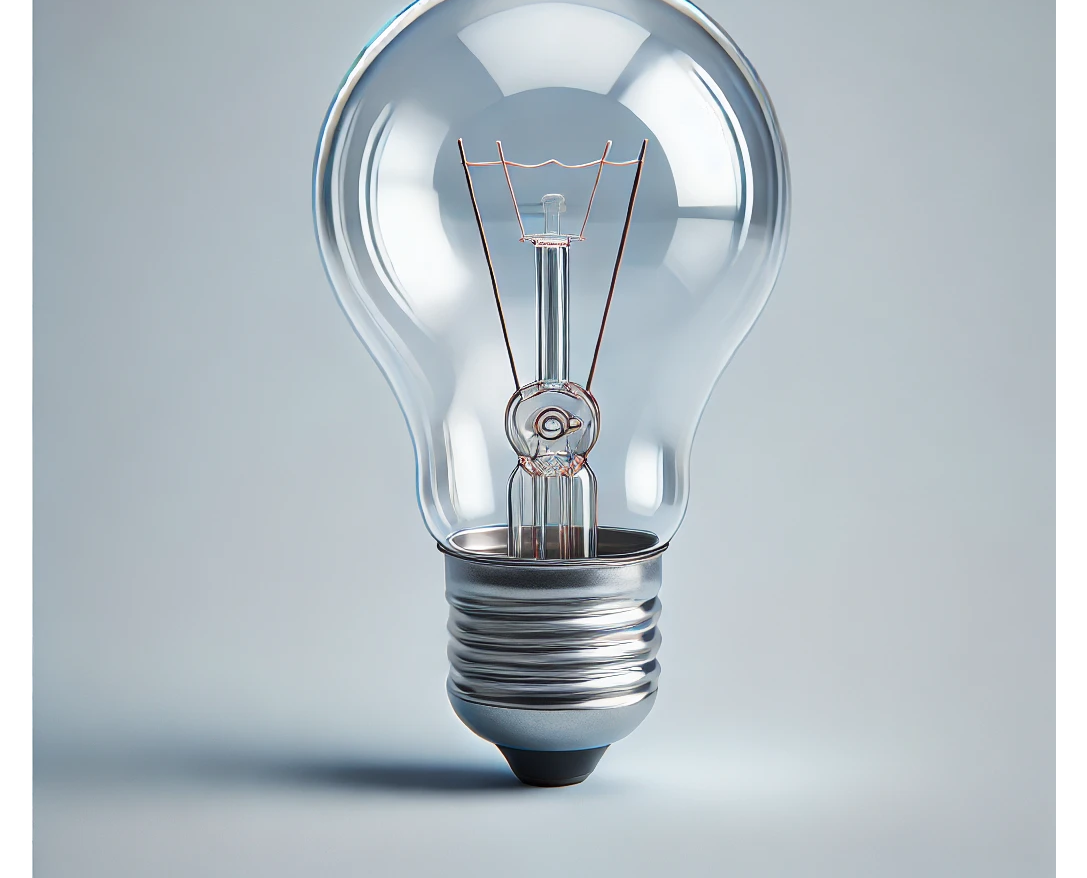
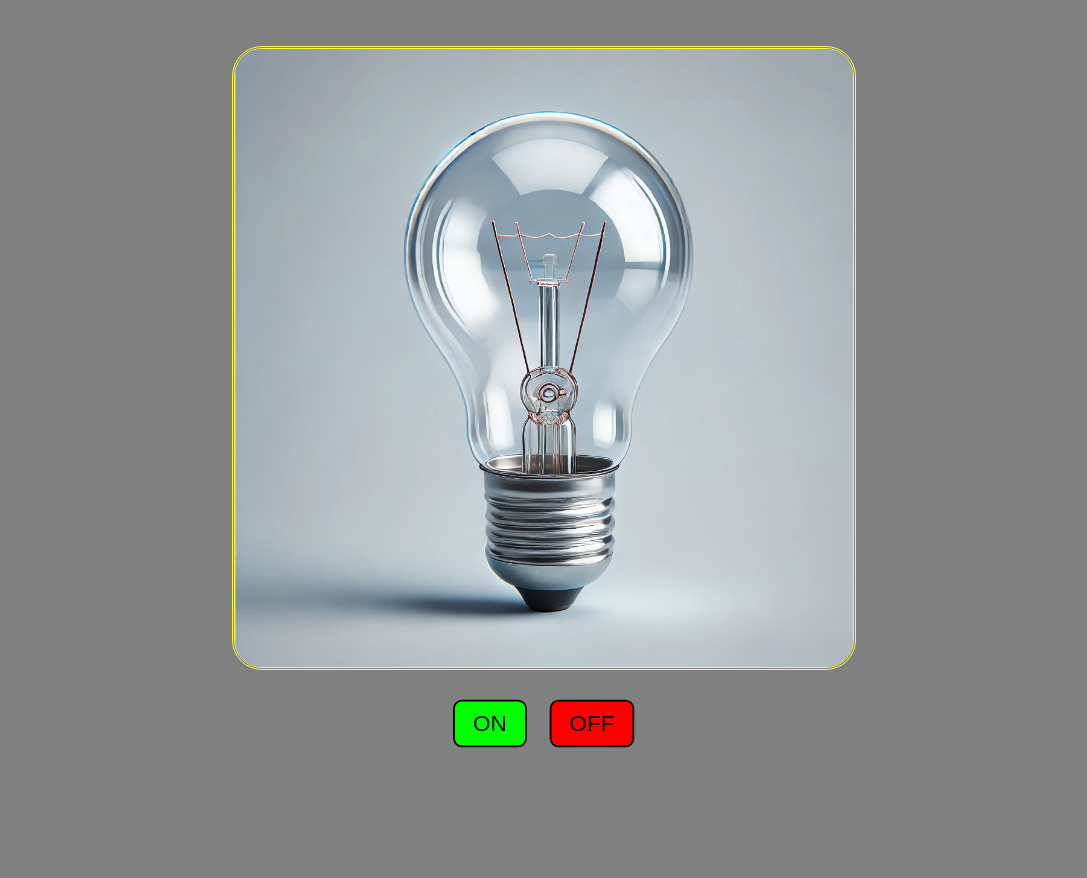
Before and after one commit to LucasFerreiraCode/Lamp-on-and-off-project, a plain HTML site: page index.html in a window 1280 px wide. Shown: the top 878 px of the page, without its empty margins (96-1183 px from the left). After the commit the page ends 800 px from the top, so only its background shows below. Drawn offline with Linux system fonts and the light colour scheme.

Commit message:
atualizações

```diff
--- a/index.html
+++ b/index.html
@@ -10,8 +10,8 @@
 
     <div class="content">
         <img id="bulb" src="./img/Lampada apagada.webp" alt=""> <br><br>
-        <input type="button" onclick="myfunon()" id="on" value="ON">
-        <input type="button" onclick="myfunonoff()" id="off" value="OFF">
+        <input type="button" onclick="myfunon()" id="on" value="ON" class="btn-on">
+        <input type="button" onclick="myfunonoff()" id="off" value="OFF" class="btn-off">
     </div>
   <script src="./script.js"></script>
 </body>
--- a/style.css
+++ b/style.css
@@ -1,8 +1,16 @@
 body {
+    background-color: grey;
     height: 100vh;
     display: flex;
     align-items: center;
     justify-content: center;
+    margin: 0;
+    overflow: hidden;
+}
+
+.content {
+    text-align: center;
+    max-width: 100%;
 }
 
 input[type="button"] {
@@ -12,7 +20,6 @@ input[type="button"] {
     border: 2px solid black;
     border-radius: 10px;
     background-color: rgb(0, 255, 0);
-    cursor: pointer;
     transition: 0.5s;
 }
 
@@ -24,9 +31,10 @@ input[type="button"] {
     transform: scale(0.9);
 }
 
-.content {
-    flex-direction: row;
-    justify-content: center;
-    align-items: center;
-    position: auto !important;
+#bulb {
+    width: 60%;
+    margin: 0 15% 0;
+    border-radius:30px;
+    border-style:double;
+    color: rgb(250, 250, 76);
 }
```
